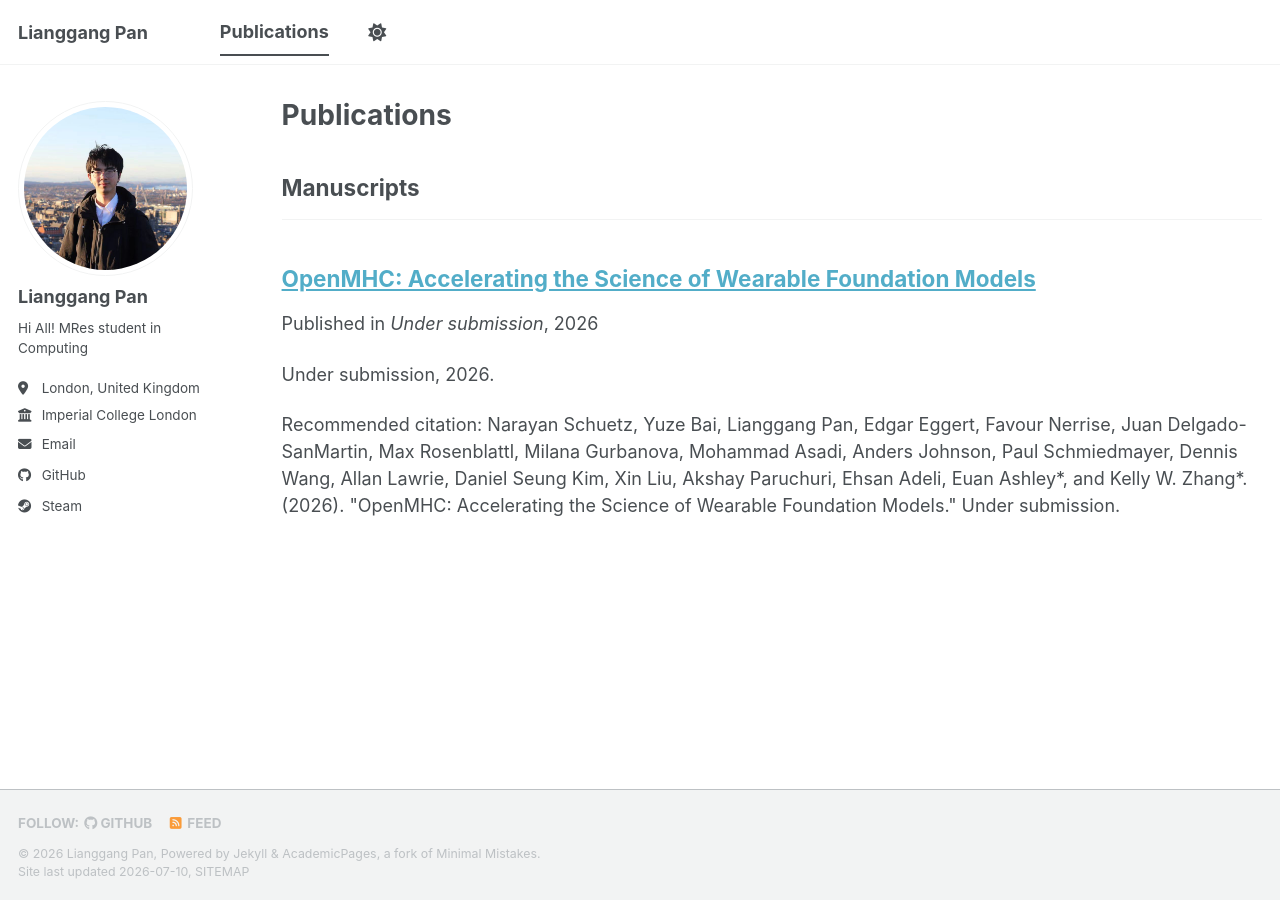
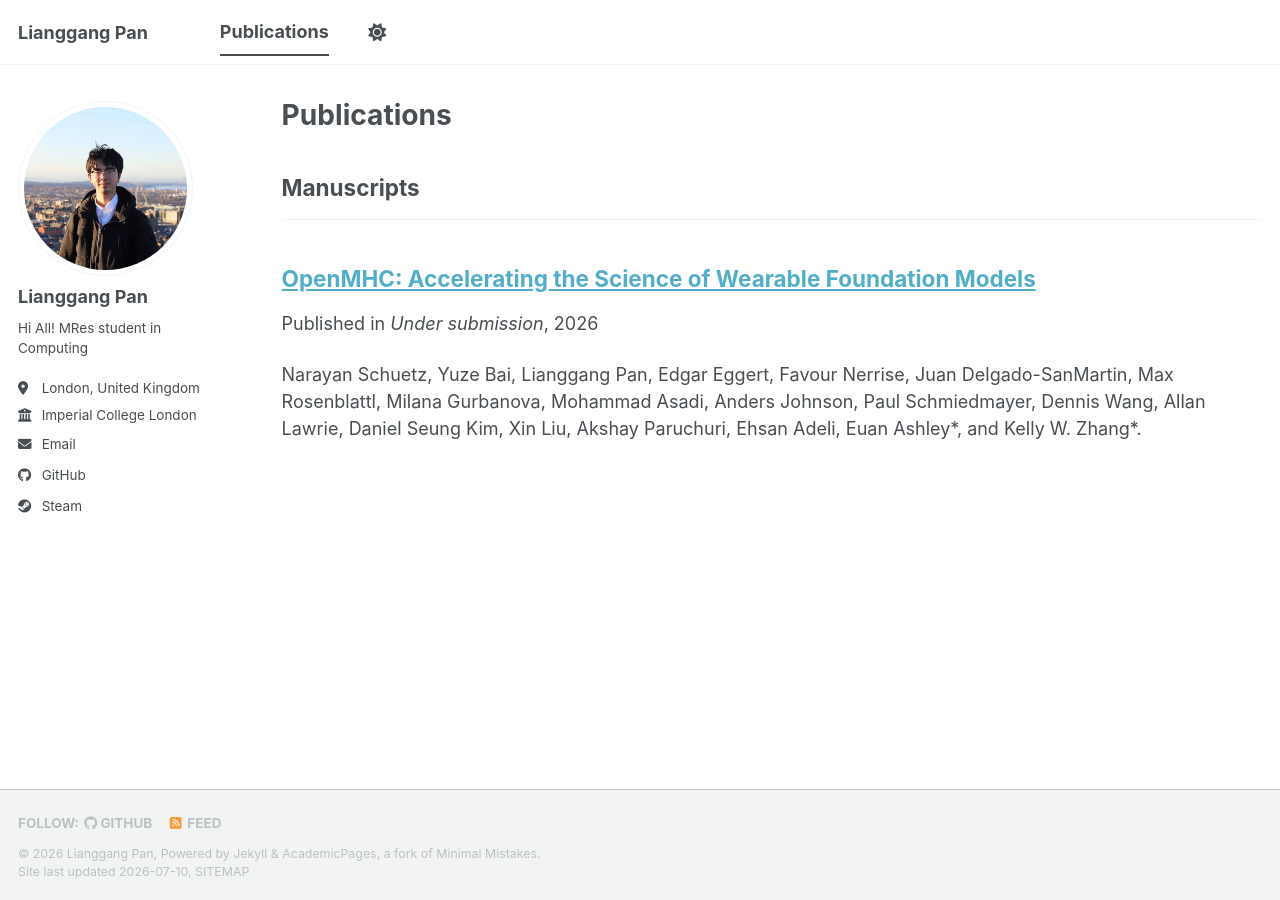
Before and after one commit to ligeaaa/ligeaaa.github.io, a Jekyll site: the page built from _pages/publications.html, in a window 1280 px wide. Built offline with Jekyll 4.4.1, drawn with Linux system fonts in a browser that asks for light colours; a style sheet for code colours, icons or effects is not loaded.

Commit message:
🐞 fix: pub

```diff
--- a/_includes/archive-single.html
+++ b/_includes/archive-single.html
@@ -53,21 +53,21 @@
     {% endif %}
 
     {% if post.citation and post.paperurl and post.slidesurl and post.bibtexurl %}
-      <p>Recommended citation: {{ post.citation }}<br /><a href="{{ post.paperurl }}">Download Paper</a> | <a href="{{ post.slidesurl }}">Download Slides</a> | <a href="{{ post.bibtexurl }}">Download Bibtex</a></p>
+      <p>{{ post.citation }}<br /><a href="{{ post.paperurl }}">Download Paper</a> | <a href="{{ post.slidesurl }}">Download Slides</a> | <a href="{{ post.bibtexurl }}">Download Bibtex</a></p>
     {% elsif post.citation and post.paperurl and post.slidesurl %}
-      <p>Recommended citation: {{ post.citation }}<br /><a href="{{ post.paperurl }}">Download Paper</a> | <a href="{{ post.slidesurl }}">Download Slides</a></p>
+      <p>{{ post.citation }}<br /><a href="{{ post.paperurl }}">Download Paper</a> | <a href="{{ post.slidesurl }}">Download Slides</a></p>
     {% elsif post.citation and post.paperurl and post.bibtexurl %}
-      <p>Recommended citation: {{ post.citation }}<br /><a href="{{ post.paperurl }}">Download Paper</a> | <a href="{{ post.bibtexurl }}">Download Bibtex</a></p>
+      <p>{{ post.citation }}<br /><a href="{{ post.paperurl }}">Download Paper</a> | <a href="{{ post.bibtexurl }}">Download Bibtex</a></p>
     {% elsif post.citation and post.paperurl %}
-      <p>Recommended citation: {{ post.citation }}<br /><a href="{{ post.paperurl }}">Download Paper</a></p>
+      <p>{{ post.citation }}<br /><a href="{{ post.paperurl }}">Download Paper</a></p>
     {% elsif post.citation and post.slidesurl and post.bibtexurl %}
-      <p>Recommended citation: {{ post.citation }}<br /><a href="{{ post.slidesurl }}">Download Slides</a> | <a href="{{ post.bibtexurl}}">Download Bibtex</a></p>
+      <p>{{ post.citation }}<br /><a href="{{ post.slidesurl }}">Download Slides</a> | <a href="{{ post.bibtexurl}}">Download Bibtex</a></p>
     {% elsif post.citation and post.slidesurl %}
-      <p>Recommended citation: {{ post.citation }}<br /><a href="{{ post.slidesurl }}">Download Slides</a></p>
+      <p>{{ post.citation }}<br /><a href="{{ post.slidesurl }}">Download Slides</a></p>
     {% elsif post.citation and post.bibtexurl %}
-      <p>Recommended citation: {{ post.citation }}<br /><a href="{{ post.bibtexurl }}">Download Bibtex</a></p>
+      <p>{{ post.citation }}<br /><a href="{{ post.bibtexurl }}">Download Bibtex</a></p>
     {% elsif post.citation %}
-      <p>Recommended citation: {{ post.citation }}</p>
+      <p>{{ post.citation }}</p>
     {% elsif post.paperurl and post.bibtexurl %}
       <p><a href="{{ post.paperurl }}">Download Paper</a> | <a href="{{ post.bibtexurl }}">Download Bibtex</a></p>
     {% elsif post.paperurl %}
--- a/_publications/2026-01-01-openmhc.md
+++ b/_publications/2026-01-01-openmhc.md
@@ -5,7 +5,5 @@ category: manuscripts
 permalink: /publication/openmhc
 date: 2026-01-01
 venue: "Under submission"
-citation: 'Narayan Schuetz, Yuze Bai, Lianggang Pan, Edgar Eggert, Favour Nerrise, Juan Delgado-SanMartin, Max Rosenblattl, Milana Gurbanova, Mohammad Asadi, Anders Johnson, Paul Schmiedmayer, Dennis Wang, Allan Lawrie, Daniel Seung Kim, Xin Liu, Akshay Paruchuri, Ehsan Adeli, Euan Ashley*, and Kelly W. Zhang*. (2026). &quot;OpenMHC: Accelerating the Science of Wearable Foundation Models.&quot; Under submission.'
+citation: 'Narayan Schuetz, Yuze Bai, Lianggang Pan, Edgar Eggert, Favour Nerrise, Juan Delgado-SanMartin, Max Rosenblattl, Milana Gurbanova, Mohammad Asadi, Anders Johnson, Paul Schmiedmayer, Dennis Wang, Allan Lawrie, Daniel Seung Kim, Xin Liu, Akshay Paruchuri, Ehsan Adeli, Euan Ashley*, and Kelly W. Zhang*.'
 ---
-
-Under submission, 2026.
```
